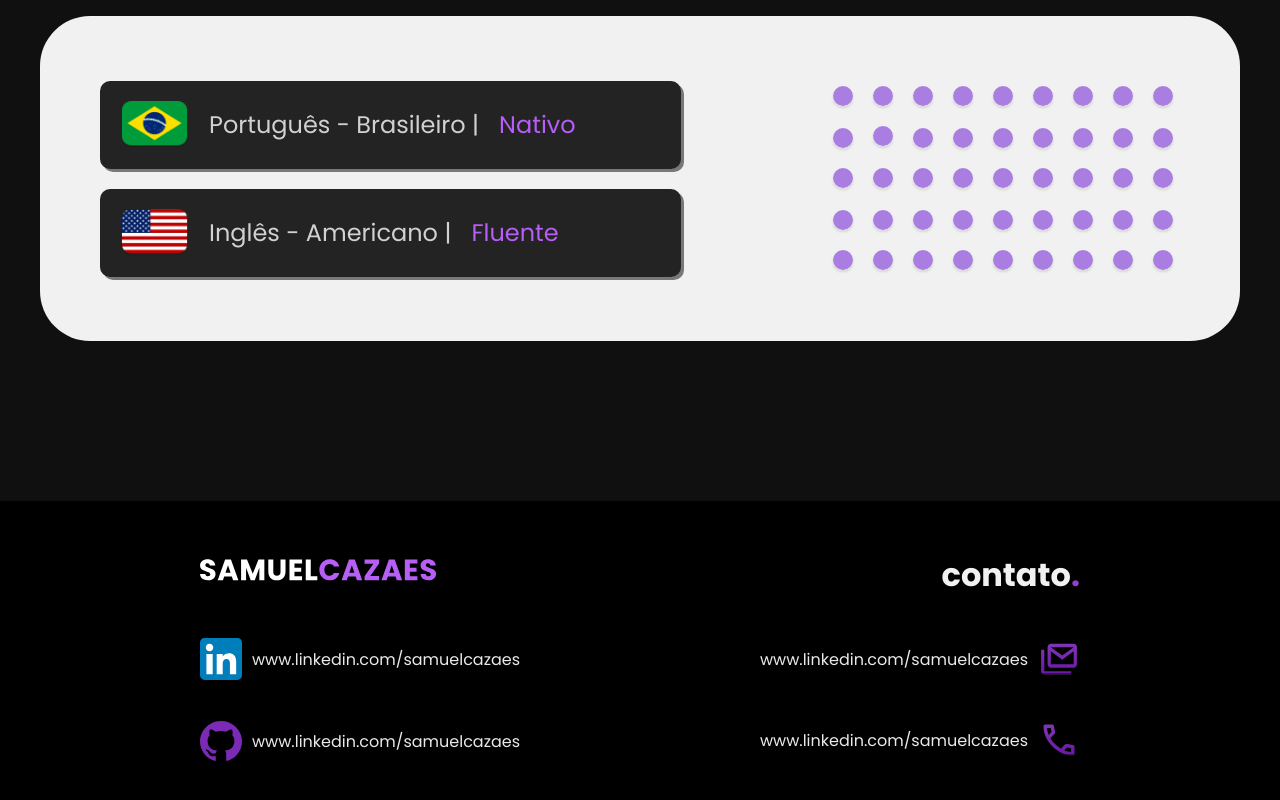
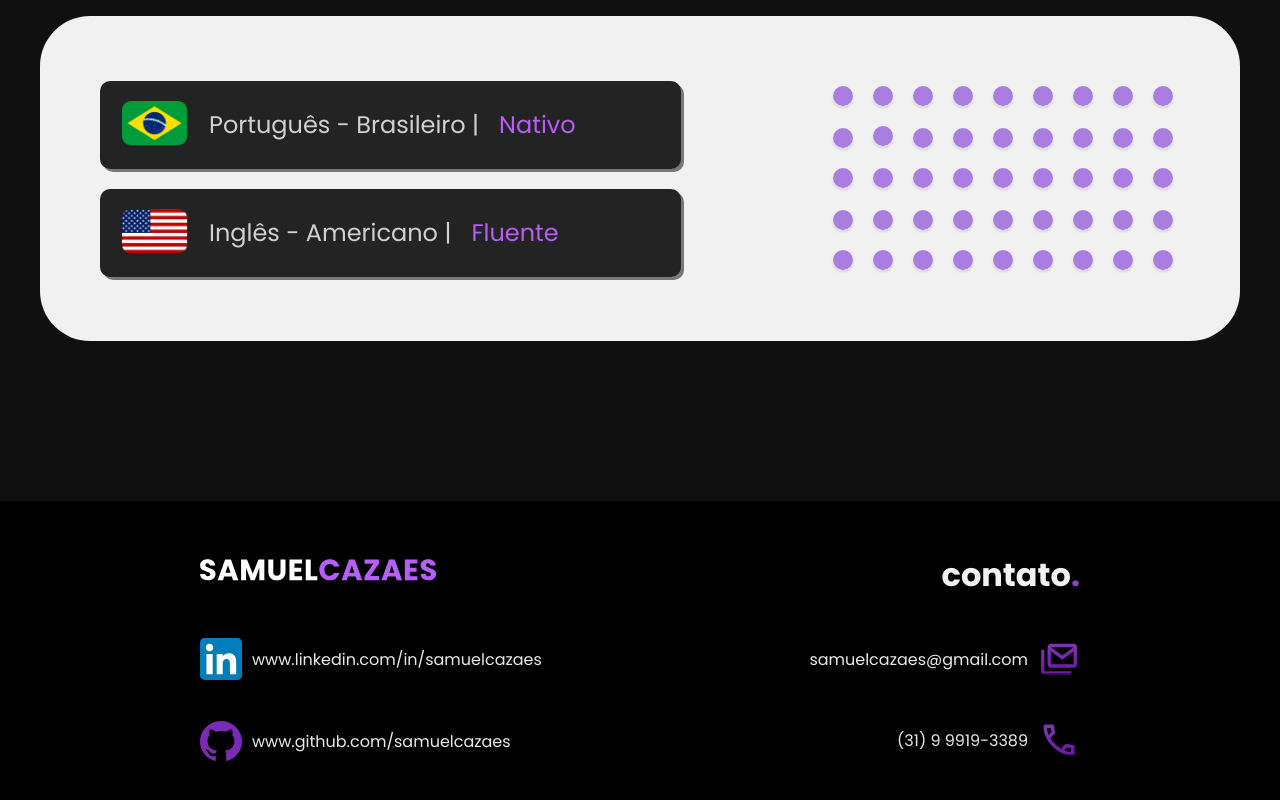
Before and after one commit to samuelcazaes/portfolio-samuel, a React (Vite) app: page / in a window 1280 px wide. Shown: the part 7902-8702 px from the top of the page. Built offline with nearby package versions, Linux system fonts and the light colour scheme.

Commit message:
alterando informações do footer

```diff
--- a/src/Components/footer/Footer.jsx
+++ b/src/Components/footer/Footer.jsx
@@ -13,13 +13,13 @@ const Footer = () => {
     <footer className={`${styles.footer}`}>
         <div className={styles.netInfo}>
         <a href="" className={styles.logo}><Logo/></a>
-         <a className= {`${styles.InfoItem} ${styles.linkedIn}`} href=""><LinkedInLogo/> www.linkedin.com/samuelcazaes</a>
-         <a className= {`${styles.InfoItem} ${styles.github}`} href=""><GitHubLogo/> www.linkedin.com/samuelcazaes</a>
+         <a className= {`${styles.InfoItem} ${styles.linkedIn}`} rel="noreferrer" target="_blank" href="https://www.linkedin.com/in/samuelcazaes/"><LinkedInLogo/> www.linkedin.com/in/samuelcazaes</a>
+         <a className= {`${styles.InfoItem} ${styles.github}`} rel="noreferrer" target="_blank" href="https://github.com/samuelcazaes"><GitHubLogo/> www.github.com/samuelcazaes</a>
         </div>
         <div className={styles.contactInfo}>
          <h1>contato<span>.</span></h1>
-         <a className= {`${styles.InfoItem} ${styles.email}`} href="">www.linkedin.com/samuelcazaes <EmailIcon/></a>
-         <a className= {`${styles.InfoItem} ${styles.telefone}`} href="">www.linkedin.com/samuelcazaes <TelefoneIcon/></a>
+         <a className= {`${styles.InfoItem} ${styles.email}`} href="">samuelcazaes@gmail.com<EmailIcon/></a>
+         <a className= {`${styles.InfoItem} ${styles.telefone}`} href="">(31) 9 9919-3389 <TelefoneIcon/></a>
         </div>
     </footer>
   )
--- a/src/Components/footer/Footer.module.css
+++ b/src/Components/footer/Footer.module.css
@@ -47,6 +47,7 @@
   padding: 0px;
   gap: 10px;
   margin-top: 39px;
+  cursor: text;
 }
 
 @media(max-width: 1500px) {
```
